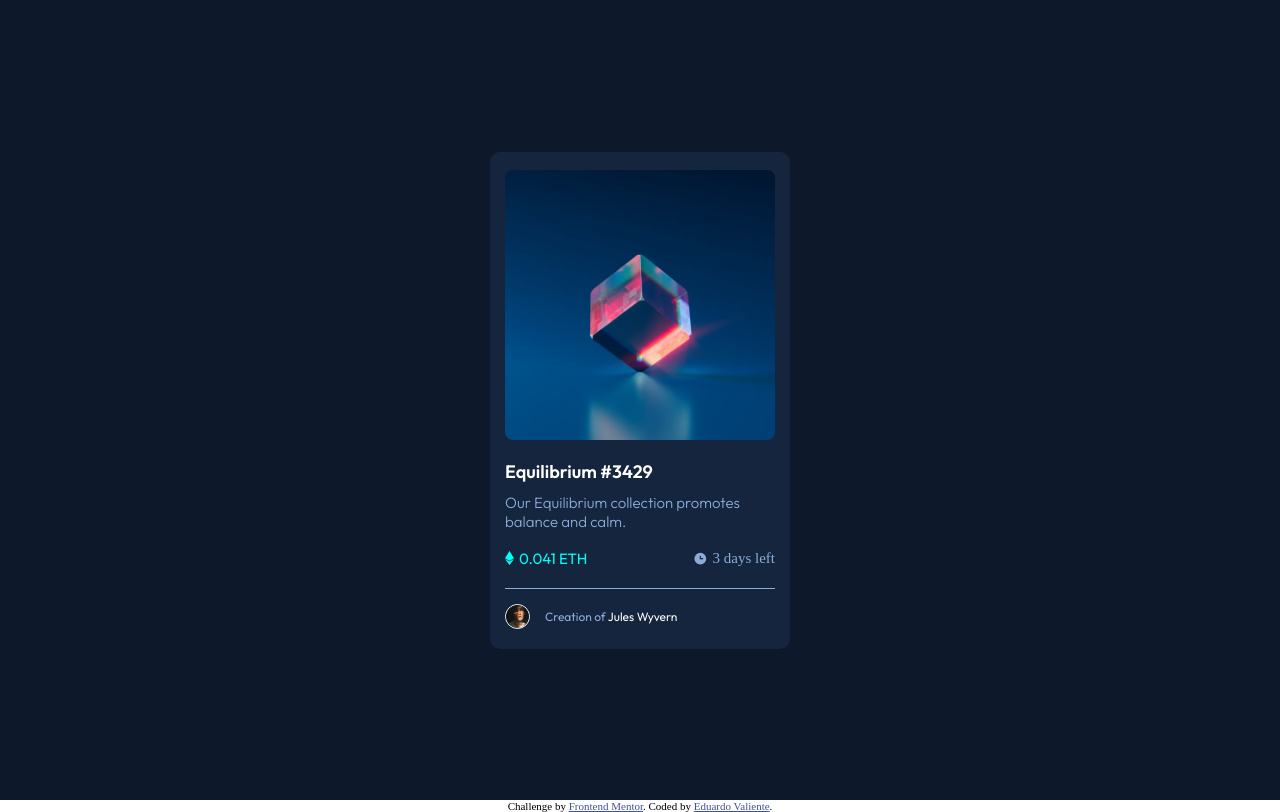
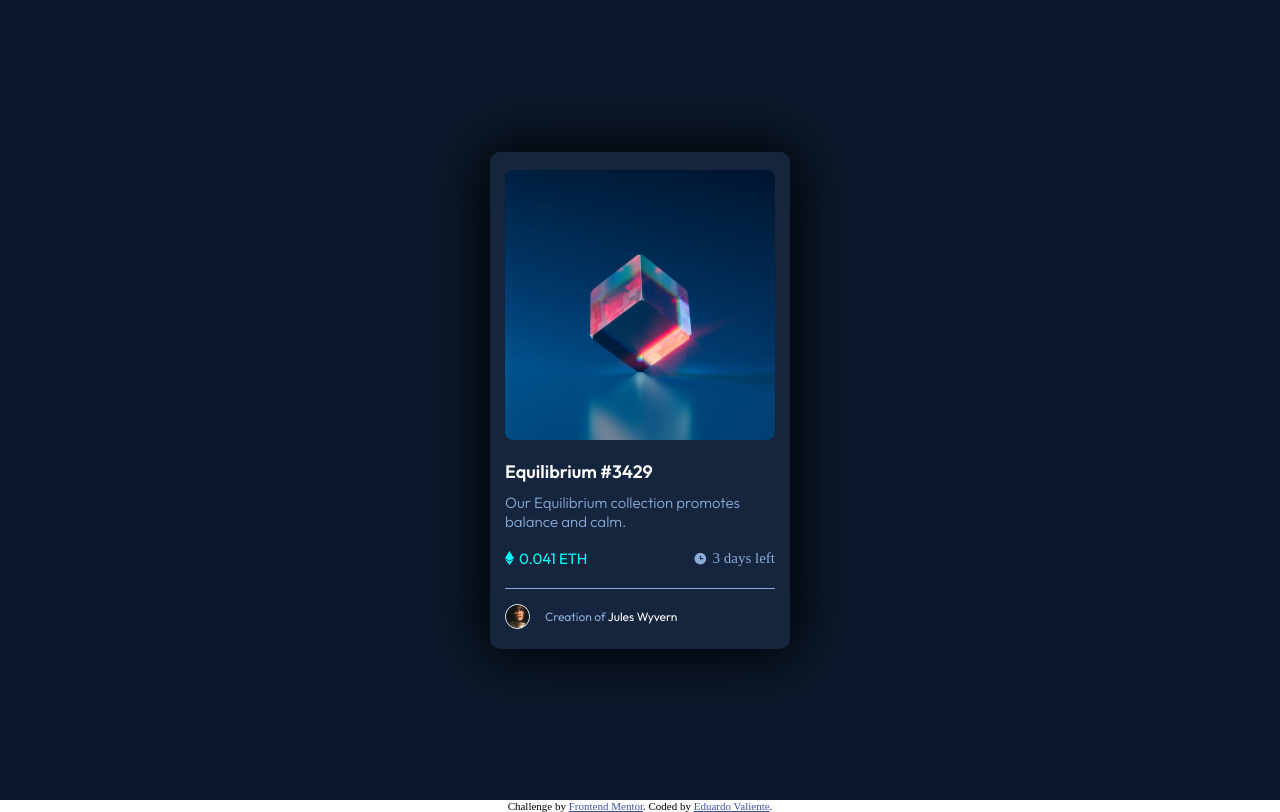
Before and after one commit to eduardovaliente/desafio-fem-nft-card, a plain HTML site: page index.html in a window 1280 px wide. Drawn offline with Linux system fonts and the light colour scheme.

Commit message:
se agrego box shadow

```diff
--- a/css/main.scss
+++ b/css/main.scss
@@ -15,6 +15,7 @@ main {
     border-radius: 10px;
     display: flex;
     flex-direction: column;
+    box-shadow: 0px 0px 62px 7px;
 
     &__img {
         width: 90%;
```
Also changed, not shown: css/main.css, 1 other file.
